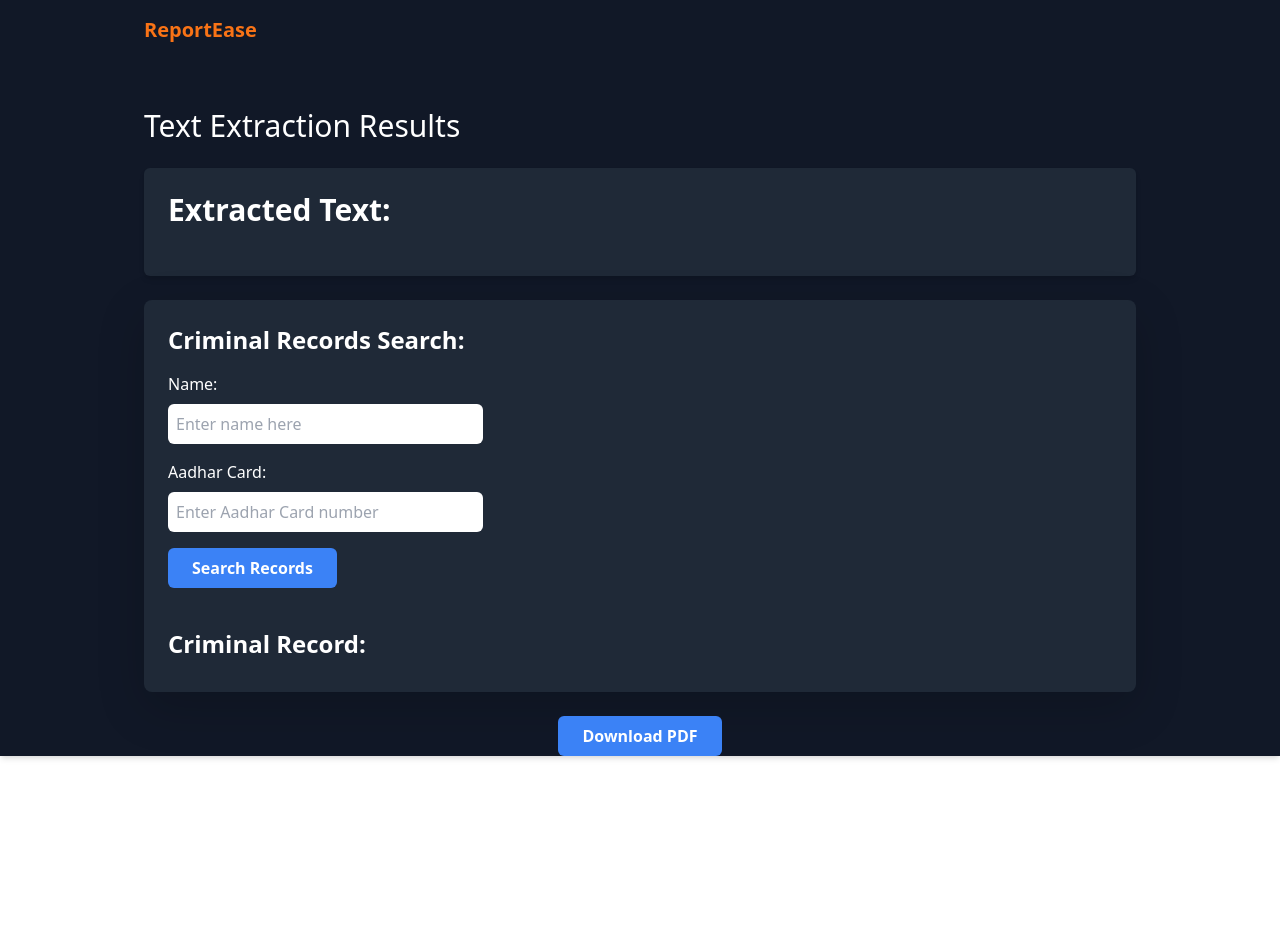
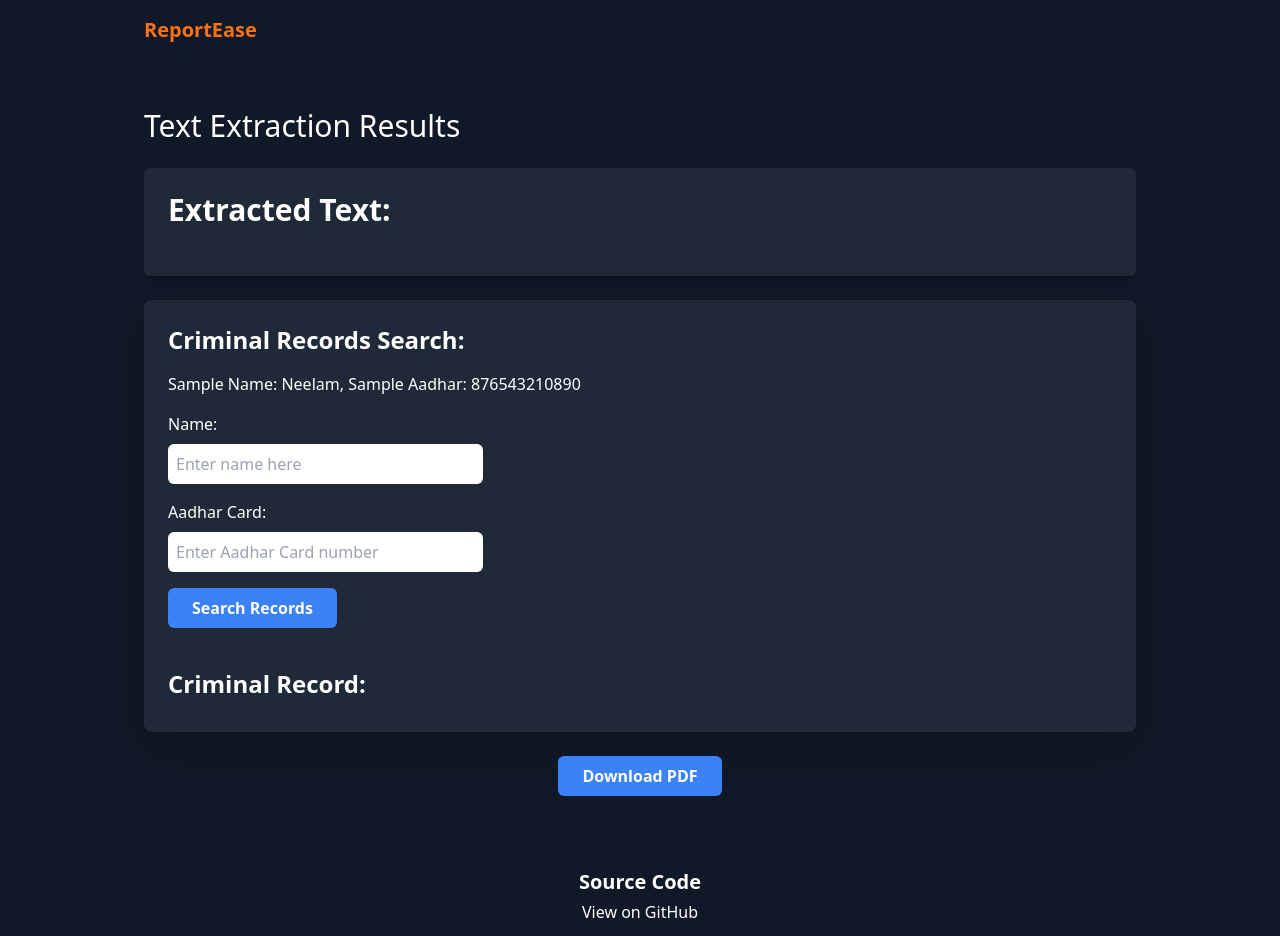
Before and after one commit to Varun-2538/ReportEase, a React (Create React App) app in the folder text-extraction-app/frontend/: page /data in a window 1280 px wide. Shown: the top 936 px of the page. Before the commit the page ends 800 px from the top, so only its background shows below. Built offline with nearby package versions, Linux system fonts and the light colour scheme.

Commit message:
refactor: change display padding

```diff
--- a/text-extraction-app/frontend/src/DataDisp.js
+++ b/text-extraction-app/frontend/src/DataDisp.js
@@ -2,6 +2,7 @@ import React, { useState } from "react";
 import { useLocation } from "react-router-dom";
 import Papa from "papaparse";
 import jsPDF from "jspdf";
+import Footer from "./Footer";
 
 const DataDisp = () => {
   const location = useLocation();
@@ -140,6 +141,7 @@ const DataDisp = () => {
         <h2 className="text-2xl font-semibold text-white">
           Criminal Records Search:
         </h2>
+        <p className="text-white"> Sample Name: Neelam, Sample Aadhar: 876543210890</p>
         <div className="flex flex-col space-y-2">
           <label htmlFor="name" className="text-white font-medium">
             Name:
@@ -187,7 +189,7 @@ const DataDisp = () => {
       </div>
 
       {/* Download Button */}
-      <div className="mt-4 text-center">
+      <div className="mt-4 text-center pb-4">
         <button
           className="bg-blue-500 hover:bg-blue-700 text-white font-bold py-2 px-4 rounded transition duration-150 ease-in-out"
           onClick={handleDownloadPDF}
@@ -195,6 +197,7 @@ const DataDisp = () => {
           Download PDF
         </button>
       </div>
+      <Footer />
     </div>
   );
 };
--- a/text-extraction-app/frontend/src/Homepage.js
+++ b/text-extraction-app/frontend/src/Homepage.js
@@ -152,7 +152,7 @@ function Homepage() {
           <div></div>
         )}
 
-        <div className="px-36">
+        <div id="analytics" className="px-36">
           <div className="mt-20 mb-6">
             <h1 className="text-left text-slate-200 text-3xl font-normal">
               Crime-Analytics Based on CCTNS Data
@@ -162,7 +162,7 @@ function Homepage() {
             </h1>
           </div>
 
-          <div className="pb-8 grid gap-2 xl:grid-cols-2 md:grid-cols-1">
+          <div  className="pb-8 grid gap-2 xl:grid-cols-2 md:grid-cols-1">
             <div className="p-4 w-full shadow-lg rounded-lg bg-gray-900">
               <Bargraph />
             </div>
```
